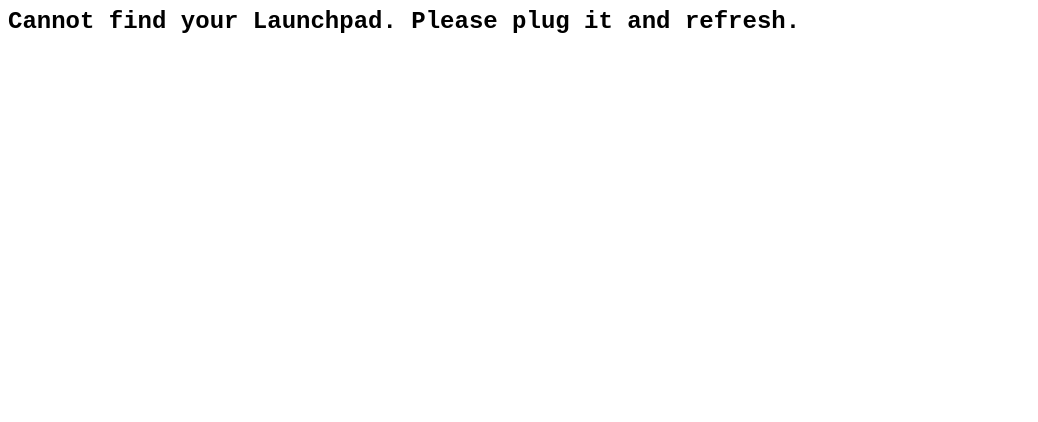
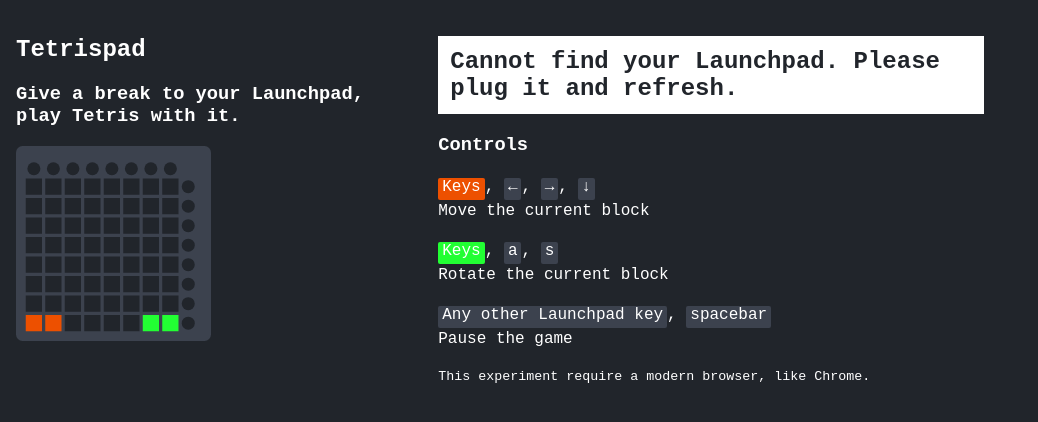
Before and after one commit to maxwellito/tetrispad, a plain HTML site: page index.html in a window 1280 px wide. Shown: the whole page, without its empty margins (0-1038 px from the left). Drawn offline with Linux system fonts and the light colour scheme.

Commit message:
Review styling
Add Launchpad controls

```diff
--- a/index.html
+++ b/index.html
@@ -4,7 +4,24 @@
   </head>
 
   <body>
-    <h2 id="prompt"></h2>
+    <div class="intro">
+      <h2>Tetrispad</h2>
+      <h3>Give a break to your Launchpad, play Tetris with it.</h3>
+      <img src="assets/launchpad.svg" alt="">
+    </div>
+    <div class="info">
+      <h2 class="prompt" id="prompt"></h2>
+      <div>
+        <h3>Controls</h3>
+        <p><span class="pre" style="background: #ed5000;">Keys</span>, <span class="pre">←</span>, <span class="pre">→</span>, <span class="pre">↓</span><br/>Move the current block</p>
+        <p><span class="pre" style="background: #22ff33;">Keys</span>, <span class="pre">a</span>, <span class="pre">s</span><br/>Rotate the current block</p>
+        <p><span class="pre">Any other Launchpad key</span>, <span class="pre">spacebar</span><br/>Pause the game</p>
+      </div>
+      <div>
+        <p><small>This experiment require a modern browser, like Chrome.</small></p>
+      </div>
+    </div>
+
 
     <!-- Le scripts -->
     <script src="scripts/Launchpad.js"></script>
@@ -20,6 +37,7 @@
       myLaunchpad
         .accessDevice()
         .then(() => {
+          myController.addLaunchpad(myLaunchpad)
           theGame = new Game(
             new Grid(myLaunchpad, 8, 8),
             myController,
@@ -38,9 +56,45 @@
     </script>
 
     <style>
-      html {
+      html, body {
         font-family: 'Andale Mono', monospace;
+        margin: 0;
+        padding: 0;
+        background: #21252B;
+        color: #fff;
       }
+      body {
+        display: flex;
+        max-width: 1000px;
+      }
+      p {
+        line-height: 1.5;
+      }
+      .pre {
+        background-color: #3c424e;
+        padding: 0 .25em .25em;
+        border-radius: 2px;
+      }
+
+      .intro, .info {
+        margin: 1rem;
+      }
+      .intro img {
+        width: 50%;
+      }
+      .prompt {
+        color: #21252B;
+        background-color: #fff;
+        padding: .5em;
+      }
+
+      @media (max-width: 680px) {
+        body {
+          flex-direction: column;
+        }
+      }
+
+
     </style>
   </body>
 </html>
--- a/scripts/Controller.js
+++ b/scripts/Controller.js
@@ -41,6 +41,23 @@ class Controller {
       this.listeners[listenerIndex] = null
     }
   }
+
+  /**
+   * Add listen a launchpad for messages
+   * @param {[type]} launchpad [description]
+   */
+  addLaunchpad (launchpad) {
+    launchpad.onMessage(data => {
+      console.log(data)
+      if (!data[2]) {
+        return
+      }
+      var key = Controller.LAUNCHPAD_KEYS[data[1]] || {pause: true}
+      this.listeners.forEach(listener => {
+        listener && listener(key)
+      })
+    })
+  }
 }
 
 /**
@@ -57,3 +74,11 @@ Controller.KEYS = {
   32: {pause: true},
   13: {start: true}
 }
+
+Controller.LAUNCHPAD_KEYS = {
+  112: {move: 'left'},
+  114: {move: 'down'},
+  113: {move: 'right'},
+  118: {rotate: 'left'},
+  119: {rotate: 'right'}
+}
--- a/scripts/Launchpad.js
+++ b/scripts/Launchpad.js
@@ -28,6 +28,7 @@ class Launchpad {
     this.deviceName = deviceName
     this.input = null
     this.output = null
+    this.listeners = []
   }
 
   /**
@@ -66,6 +67,11 @@ class Launchpad {
               output.type === 'output' && ~output.name.indexOf(this.deviceName)) {
             this.input  = input
             this.output = output
+            this.input.onmidimessage = e => {
+              this.listeners.forEach(listener => {
+                listener && listener(e.data)
+              })
+            }
             return this
           }
         }
@@ -121,6 +127,24 @@ class Launchpad {
   setKey (key, value) {
     this.output.send([144, key, value])
   }
+
+  /**
+   * Events
+   */
+
+   /**
+    * Method to listening on a message event
+    * @param  {function} listener Listener to call
+    * @return {function}          Function to stop listening
+    */
+   onMessage (listener) {
+     var listenerIndex = this.listeners.length
+     this.listeners.push(listener)
+
+     return function () {
+       this.listeners[listenerIndex] = null
+     }
+   }
 }
 
 /**
```
